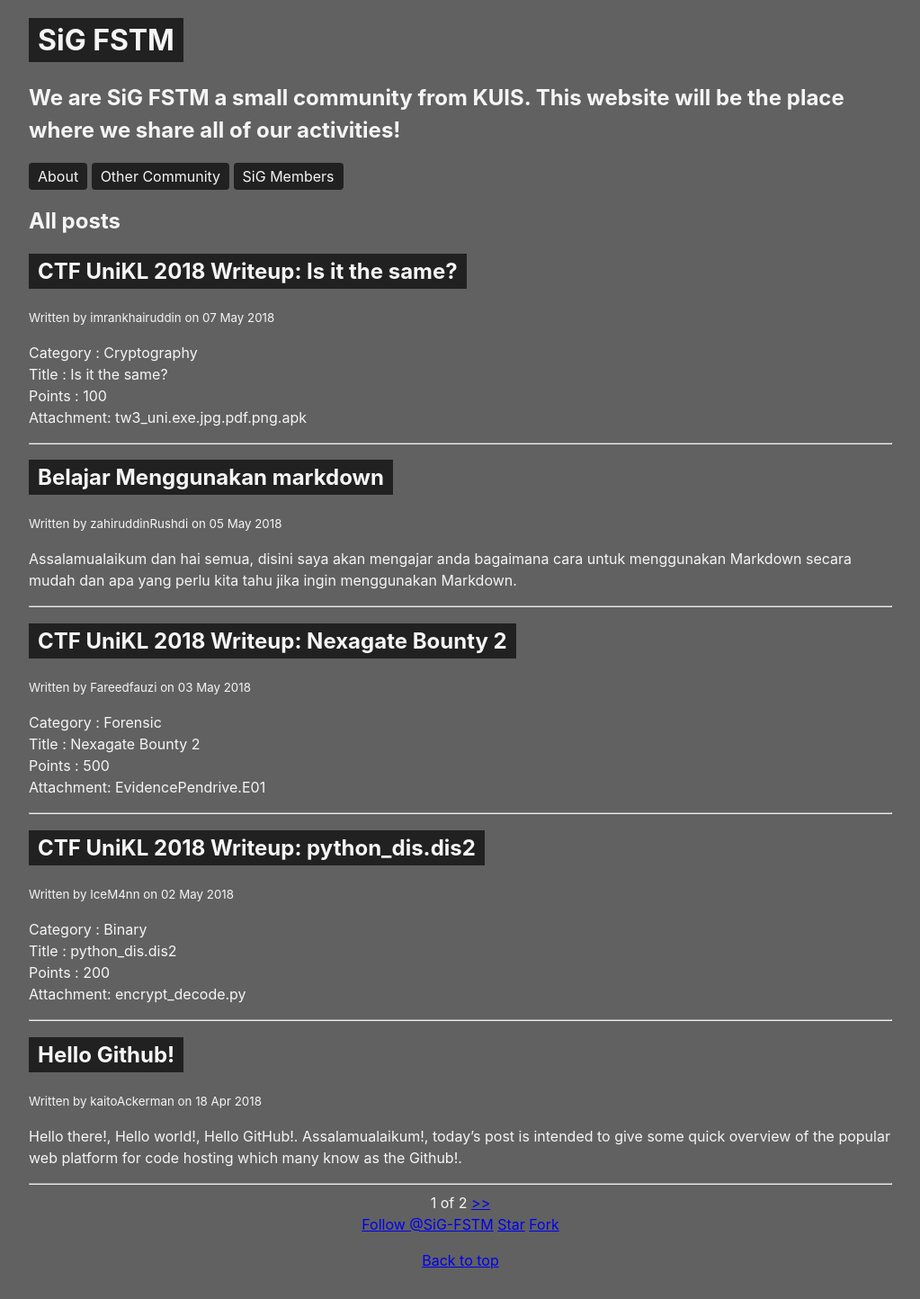
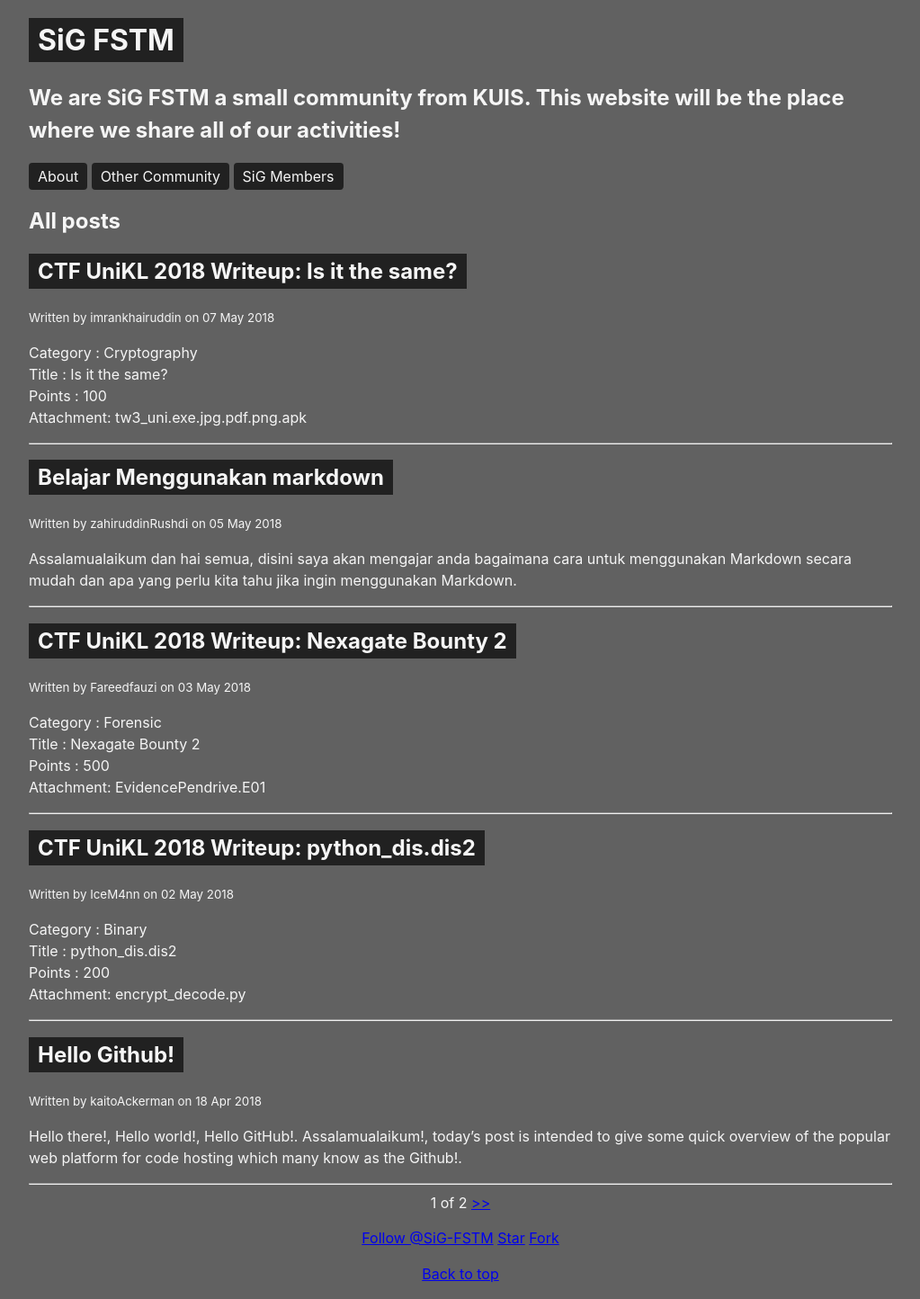
Before and after one commit to SiG-FSTM/sig-fstm.github.io, a Jekyll site: the page built from index.html, in a window 1280 px wide. Shown: the whole page at 90% size, without its empty margins (128-1151 px from the left). Built offline with Jekyll 4.4.1, drawn with Linux system fonts in a browser that asks for light colours; the list of posts is cut into pages by our own code.

Commit message:
add margin to footer base style

```diff
--- a/assets/css/style.scss
+++ b/assets/css/style.scss
@@ -39,6 +39,7 @@ body{
 
 footer {
 	text-align: center;
+	margin: 15px 0 15px 0;
 }
 
 /* Typography ----------------------------------------- */
```
